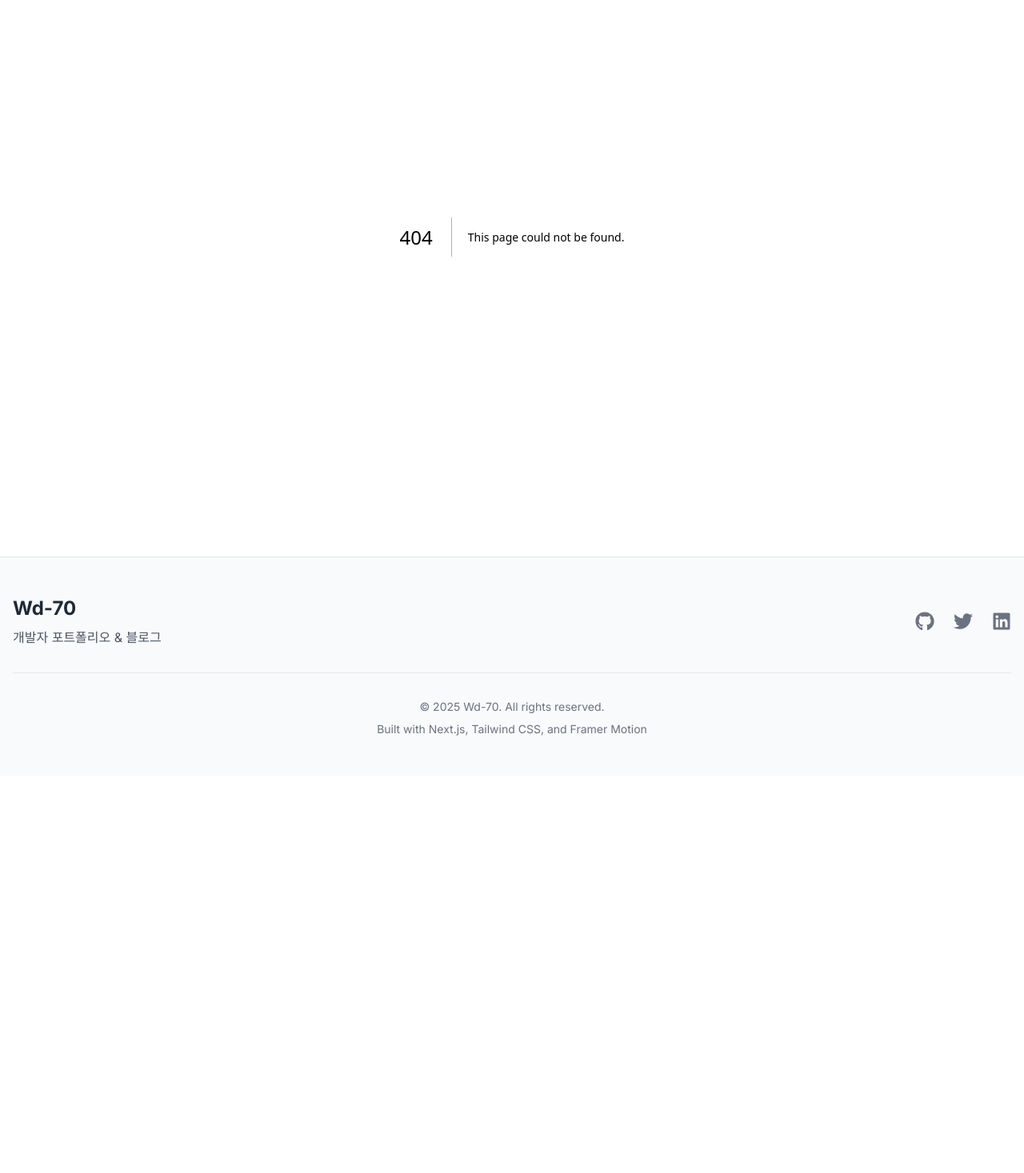
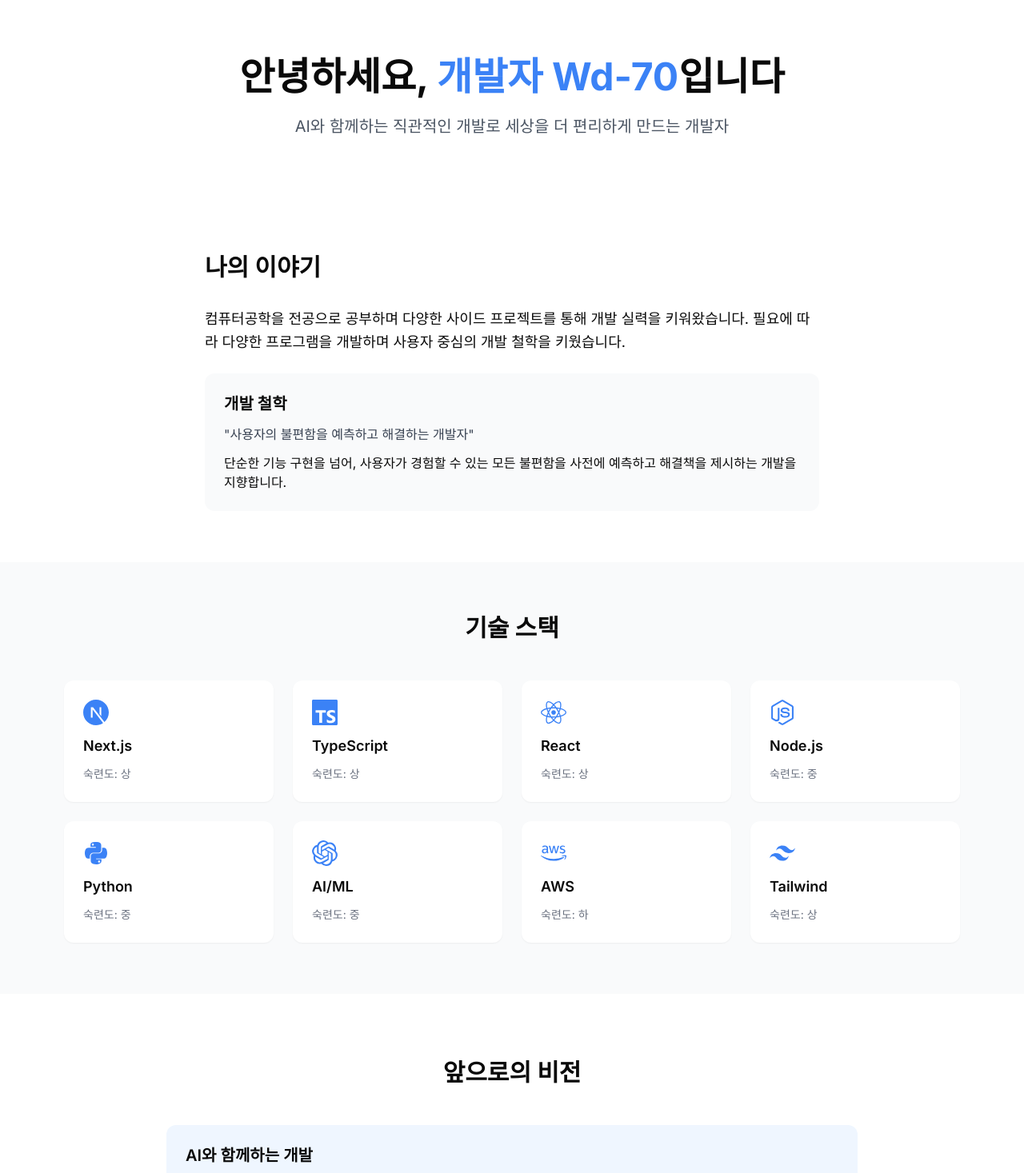
Before and after one commit to Wd-70/Wd-70, a Next.js app: page /about in a window 1280 px wide. Before the commit this address had no page. Shown: the part 104-1571 px from the top of the page at 80% size. Before the commit the page ends 1074 px from the top, so only its background shows below. Built offline with nearby package versions, Linux system fonts and the light colour scheme.

Commit message:
소개 페이지 생성

```diff
--- /dev/null
+++ b/next.config.js
@@ -0,0 +1,19 @@
+/** @type {import('next').NextConfig} */
+const nextConfig = {
+  reactStrictMode: true,
+  // Framer Motion ESM 호환성 설정
+  experimental: {
+    serverExternalPackages: ['framer-motion']
+  },
+  // Framer Motion을 위한 웹팩 설정
+  webpack: (config) => {
+    // Framer Motion ESM 호환성 설정
+    config.experiments = {
+      ...config.experiments,
+      topLevelAwait: true,
+    };
+    return config;
+  },
+};
+
+module.exports = nextConfig;
--- /dev/null
+++ b/src/app/about/page.tsx
@@ -0,0 +1,18 @@
+// app/about/page.tsx
+import AboutHero from '@/components/sections/AboutHero';
+import MyStory from '@/components/sections/MyStory';
+import Skills from '@/components/sections/Skills';
+import Vision from '@/components/sections/Vision';
+import CallToAction from '@/components/sections/CallToAction';
+
+export default function AboutPage() {
+  return (
+    <main>
+      <AboutHero />
+      <MyStory />
+      <Skills />
+      <Vision />
+      <CallToAction />
+    </main>
+  );
+}
--- a/src/app/layout.tsx
+++ b/src/app/layout.tsx
@@ -2,7 +2,16 @@
 
 import { useEffect } from 'react';
 import { usePathname } from 'next/navigation';
-import { motion, AnimatePresence } from 'framer-motion';
+import dynamic from 'next/dynamic';
+
+// Framer Motion을 클라이언트 사이드에서만 로드
+const MotionDiv = dynamic(() => import('framer-motion').then((mod) => mod.motion.div), {
+  ssr: false,
+});
+
+const AnimatePresence = dynamic(() => import('framer-motion').then((mod) => mod.AnimatePresence), {
+  ssr: false,
+});
 import { ThemeProvider } from "@/components/theme-provider";
 import { Header } from "@/components/layout/Header";
 import { Footer } from "@/components/layout/Footer";
@@ -92,7 +101,7 @@ export default function RootLayout({
           <PageTransition />
           <Header />
           <AnimatePresence mode="wait" initial={false}>
-            <motion.div
+            <MotionDiv
               key={pathname}
               initial="initial"
               animate="animate"
@@ -110,7 +119,7 @@ export default function RootLayout({
               className="min-h-screen w-full"
             >
               {children}
-            </motion.div>
+            </MotionDiv>
           </AnimatePresence>
           <Footer />
           <Toaster position="top-center" richColors />
--- a/src/components/layout/PageTransition.tsx
+++ b/src/components/layout/PageTransition.tsx
@@ -2,7 +2,16 @@
 
 import { useEffect, useState } from 'react';
 import { usePathname } from 'next/navigation';
-import { motion, AnimatePresence } from 'framer-motion';
+import dynamic from 'next/dynamic';
+
+// Framer Motion을 동적으로 임포트
+const MotionDiv = dynamic(() => import('framer-motion').then((mod) => mod.motion.div), {
+  ssr: false,
+});
+
+const AnimatePresence = dynamic(() => import('framer-motion').then((mod) => mod.AnimatePresence), {
+  ssr: false,
+});
 
 export function PageTransition() {
   const pathname = usePathname();
@@ -27,25 +36,29 @@ export function PageTransition() {
   return (
     <AnimatePresence>
       {isLoading && (
-        <motion.div
+        <MotionDiv
           className="fixed top-0 left-0 right-0 h-1 bg-blue-500 z-50 origin-left"
           initial={{ scaleX: 0 }}
-          animate={{ scaleX: 1 }}
-          exit={{ scaleX: 0 }}
-          transition={{ duration: 0.3, ease: 'easeInOut' }}
+          animate={{
+            scaleX: 1,
+            transition: { duration: 0.5, ease: "easeInOut" }
+          }}
+          exit={{
+            scaleX: 1,
+            opacity: 0,
+            transition: { duration: 0.3, ease: "easeInOut" }
+          }}
+          onAnimationComplete={() => setIsLoading(false)}
         >
-          <motion.div
-            className="h-full bg-blue-600 w-full"
+          <MotionDiv
+            className="h-full bg-blue-300"
             initial={{ width: '0%' }}
-            animate={{ width: '100%' }}
-            transition={{
-              duration: 1.5,
-              ease: 'easeInOut',
-              repeat: Infinity,
-              repeatType: 'reverse',
+            animate={{
+              width: '100%',
+              transition: { duration: 0.8, ease: "easeInOut" }
             }}
           />
-        </motion.div>
+        </MotionDiv>
       )}
     </AnimatePresence>
   );
--- /dev/null
+++ b/src/components/sections/AboutHero.tsx
@@ -0,0 +1,24 @@
+// components/sections/AboutHero.tsx
+'use client';
+
+import { motion } from 'framer-motion';
+
+export default function AboutHero() {
+  return (
+    <section className="py-20">
+      <motion.div
+        initial={{ opacity: 0, y: 20 }}
+        animate={{ opacity: 1, y: 0 }}
+        transition={{ duration: 0.6 }}
+        className="text-center"
+      >
+        <h1 className="text-4xl md:text-5xl font-bold mb-6">
+          안녕하세요, <span className="text-blue-500">개발자 Wd-70</span>입니다
+        </h1>
+        <p className="text-xl text-gray-600 dark:text-gray-300 max-w-2xl mx-auto">
+          AI와 함께하는 직관적인 개발로 세상을 더 편리하게 만드는 개발자
+        </p>
+      </motion.div>
+    </section>
+  );
+}
--- /dev/null
+++ b/src/components/sections/CallToAction.tsx
@@ -0,0 +1,31 @@
+// components/sections/CallToAction.tsx
+'use client';
+
+import Link from 'next/link';
+
+export default function CallToAction() {
+  return (
+    <section className="py-16 bg-gray-100 dark:bg-gray-800">
+      <div className="max-w-4xl mx-auto text-center px-4">
+        <h2 className="text-3xl font-bold mb-6">함께 일하고 싶으신가요?</h2>
+        <p className="text-xl text-gray-600 dark:text-gray-300 mb-8">
+          새로운 도전과 협업을 기다리고 있습니다. 프로젝트 문의나 인사는 언제든지 환영입니다.
+        </p>
+        <div className="flex flex-col sm:flex-row gap-4 justify-center">
+          <Link
+            href="/contact"
+            className="px-8 py-3 bg-blue-600 text-white rounded-lg hover:bg-blue-700 transition-colors"
+          >
+            연락하기
+          </Link>
+          <Link
+            href="/projects"
+            className="px-8 py-3 border-2 border-gray-300 dark:border-gray-600 rounded-lg hover:bg-gray-200 dark:hover:bg-gray-700 transition-colors"
+          >
+            프로젝트 보기
+          </Link>
+        </div>
+      </div>
+    </section>
+  );
+}
--- /dev/null
+++ b/src/components/sections/MyStory.tsx
@@ -0,0 +1,30 @@
+// components/sections/MyStory.tsx
+'use client';
+
+export default function MyStory() {
+    return (
+      <section className="py-16">
+        <div className="max-w-3xl mx-auto space-y-8">
+          <h2 className="text-3xl font-bold mb-8">나의 이야기</h2>
+
+          <div className="space-y-6">
+            <p className="text-lg leading-relaxed">
+              컴퓨터공학을 전공으로 공부하며 다양한 사이드 프로젝트를 통해 개발 실력을 키워왔습니다.
+              필요에 따라 다양한 프로그램을 개발하며 사용자 중심의 개발 철학을 키웠습니다.
+            </p>
+
+            <div className="p-6 bg-gray-50 dark:bg-gray-800 rounded-xl">
+              <h3 className="text-xl font-semibold mb-3">개발 철학</h3>
+              <p className="text-gray-700 dark:text-gray-300">
+                "사용자의 불편함을 예측하고 해결하는 개발자"
+              </p>
+              <p className="mt-3">
+                단순한 기능 구현을 넘어, 사용자가 경험할 수 있는 모든 불편함을 사전에 예측하고
+                해결책을 제시하는 개발을 지향합니다.
+              </p>
+            </div>
+          </div>
+        </div>
+      </section>
+    );
+  }
--- /dev/null
+++ b/src/components/sections/Skills.tsx
@@ -0,0 +1,44 @@
+// components/sections/Skills.tsx
+'use client';
+
+import { motion } from 'framer-motion';
+import { FaReact, FaNodeJs, FaPython, FaAws } from 'react-icons/fa';
+import { SiNextdotjs, SiTypescript, SiTailwindcss, SiOpenai } from 'react-icons/si';
+
+const skills = [
+  { name: 'Next.js', icon: <SiNextdotjs className="w-8 h-8" />, level: '상' },
+  { name: 'TypeScript', icon: <SiTypescript className="w-8 h-8" />, level: '상' },
+  { name: 'React', icon: <FaReact className="w-8 h-8" />, level: '상' },
+  { name: 'Node.js', icon: <FaNodeJs className="w-8 h-8" />, level: '중' },
+  { name: 'Python', icon: <FaPython className="w-8 h-8" />, level: '중' },
+  { name: 'AI/ML', icon: <SiOpenai className="w-8 h-8" />, level: '중' },
+  { name: 'AWS', icon: <FaAws className="w-8 h-8" />, level: '하' },
+  { name: 'Tailwind', icon: <SiTailwindcss className="w-8 h-8" />, level: '상' },
+];
+
+export default function Skills() {
+  return (
+    <section className="py-16 bg-gray-50 dark:bg-gray-900">
+      <div className="max-w-6xl mx-auto px-4">
+        <h2 className="text-3xl font-bold mb-12 text-center">기술 스택</h2>
+
+        <div className="grid grid-cols-2 md:grid-cols-4 gap-6">
+          {skills.map((skill) => (
+            <div
+              key={skill.name}
+              className="bg-white dark:bg-gray-800 p-6 rounded-xl shadow-sm hover:shadow-md transition-shadow"
+            >
+              <div className="text-4xl mb-3 text-blue-500">
+                {skill.icon}
+              </div>
+              <h3 className="font-semibold text-lg">{skill.name}</h3>
+              <div className="mt-2">
+                <span className="text-sm text-gray-500">숙련도: {skill.level}</span>
+              </div>
+            </div>
+          ))}
+        </div>
+      </div>
+    </section>
+  );
+}
--- /dev/null
+++ b/src/components/sections/Vision.tsx
@@ -0,0 +1,38 @@
+// components/sections/Vision.tsx
+'use client';
+
+export default function Vision() {
+    return (
+      <section className="py-20">
+        <div className="max-w-4xl mx-auto px-4">
+          <h2 className="text-3xl font-bold mb-12 text-center">앞으로의 비전</h2>
+
+          <div className="space-y-8">
+            <div className="p-6 bg-blue-50 dark:bg-blue-900/20 rounded-xl">
+              <h3 className="text-xl font-semibold mb-3">AI와 함께하는 개발</h3>
+              <p className="text-gray-700 dark:text-gray-300">
+                바이브 코딩의 시대에 발맞춰, AI를 활용한 직관적이고 효율적인 개발 방식을 추구합니다.
+                AI가 단순한 도구를 넘어 개발의 동반자로 자리매김할 수 있도록 노력하고 있습니다.
+              </p>
+            </div>
+
+            <div className="p-6 bg-green-50 dark:bg-green-900/20 rounded-xl">
+              <h3 className="text-xl font-semibold mb-3">사용자 중심의 서비스</h3>
+              <p className="text-gray-700 dark:text-gray-300">
+                사용자가 겪을 수 있는 불편함을 사전에 예측하고 해결하는 서비스를 만들고자 합니다.
+                기술의 발전이 더 나은 사용자 경험으로 이어질 수 있도록 노력하겠습니다.
+              </p>
+            </div>
+
+            <div className="p-6 bg-purple-50 dark:bg-purple-900/20 rounded-xl">
+              <h3 className="text-xl font-semibold mb-3">지속 가능한 개발</h3>
+              <p className="text-gray-700 dark:text-gray-300">
+                단기적인 성과보다는 장기적으로 지속 가능한 개발을 지향합니다.
+                깔끔한 코드와 체계적인 문서화를 통해 유지보수가 용이한 프로젝트를 만들고자 합니다.
+              </p>
+            </div>
+          </div>
+        </div>
+      </section>
+    );
+  }
--- /dev/null
+++ b/src/types/framer-motion.d.ts
@@ -0,0 +1,3 @@
+declare module 'framer-motion/dist/framer-motion' {
+  export * from 'framer-motion';
+}
--- a/tsconfig.json
+++ b/tsconfig.json
@@ -24,5 +24,6 @@
     }
   },
   "include": ["next-env.d.ts", "**/*.ts", "**/*.tsx", ".next/types/**/*.ts"],
-  "exclude": ["node_modules"]
+  "exclude": ["node_modules"],
+  "typeRoots": ["./node_modules/@types", "./src/types"]
 }
```
Also changed, not shown: 1 other file (tests, documents, lock files or other folders).
